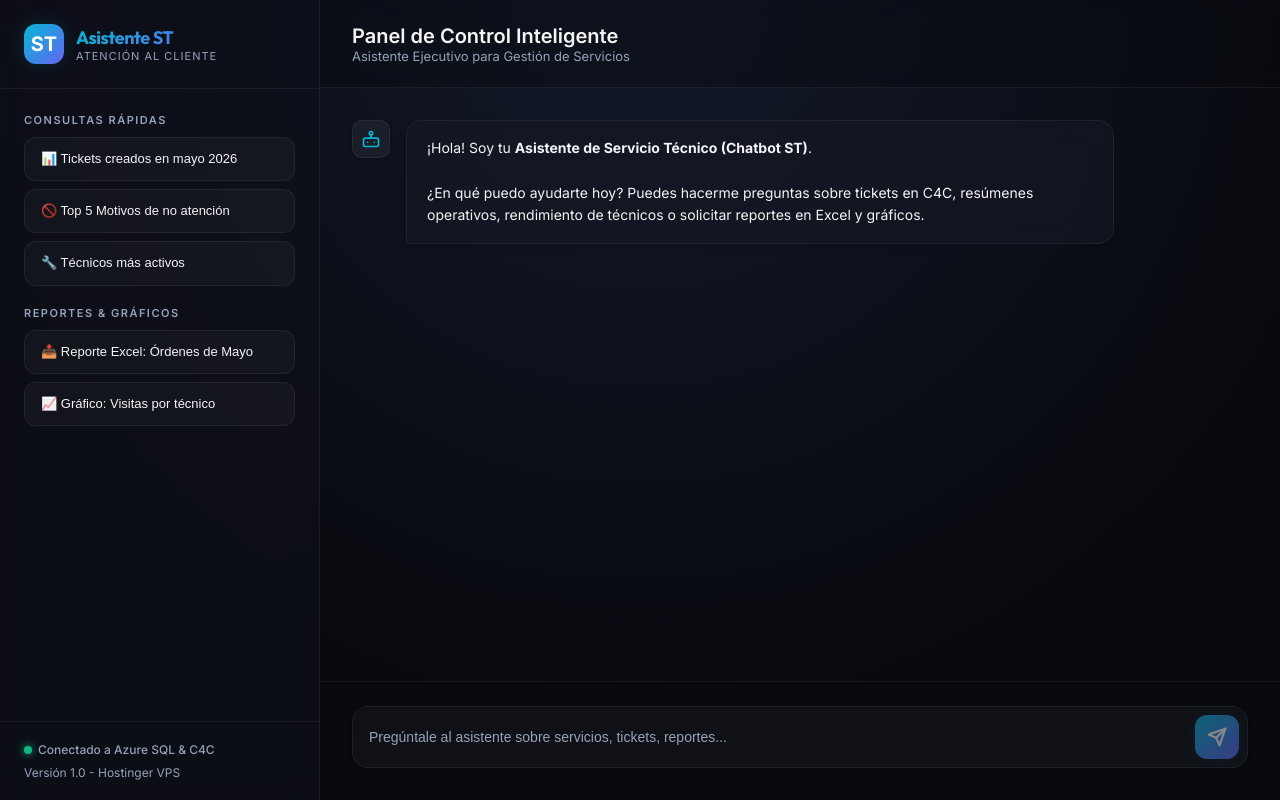
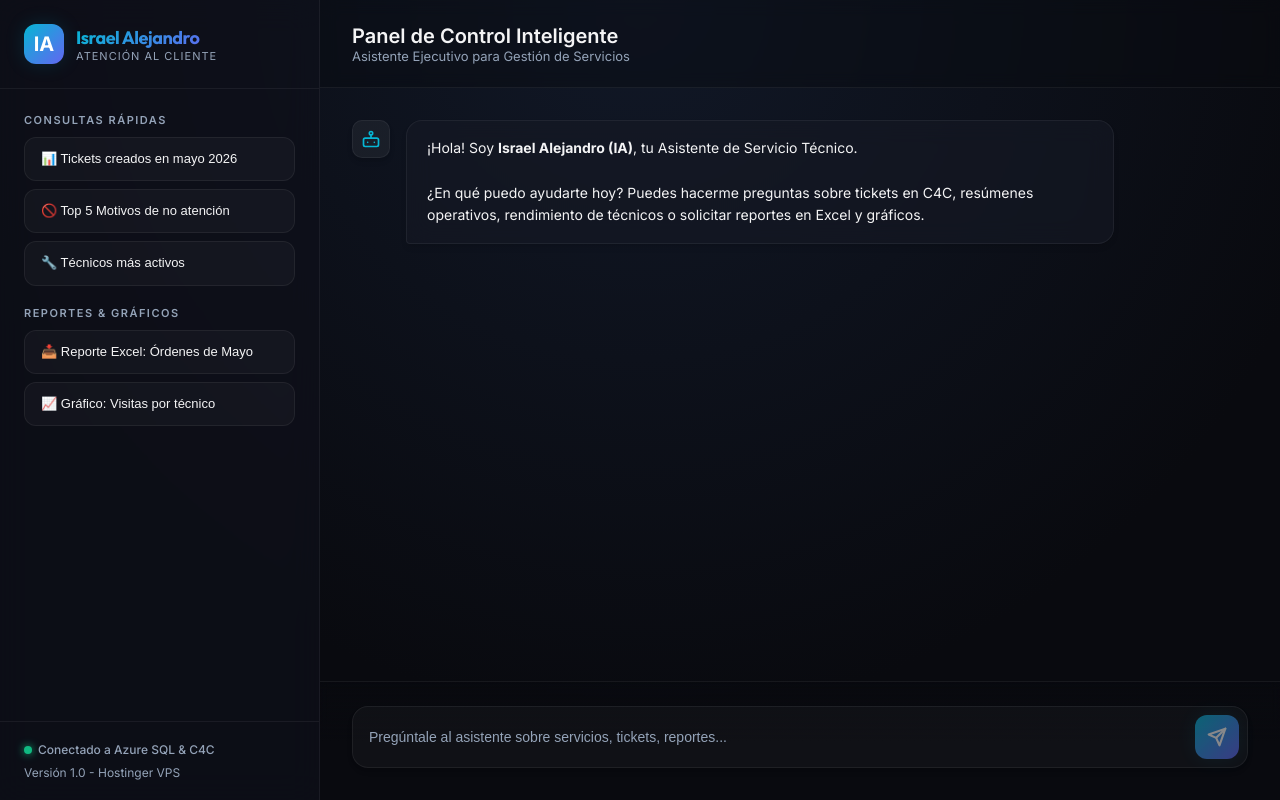
Before and after one commit to onunez2025/AsistenteST, a React app in the folder frontend/: page / in a window 1280 px wide. Built offline with nearby package versions, Linux system fonts and the light colour scheme; the HTML template or start-up script is replaced by a standard one.

Commit message:
feat: rename chatbot to Israel Alejandro (IA) in frontend and backend

```diff
--- a/frontend/src/App.jsx
+++ b/frontend/src/App.jsx
@@ -115,7 +115,7 @@ function App() {
   const [messages, setMessages] = useState([
     {
       role: 'assistant',
-      content: '¡Hola! Soy tu **Asistente de Servicio Técnico (Chatbot ST)**.\n\n¿En qué puedo ayudarte hoy? Puedes hacerme preguntas sobre tickets en C4C, resúmenes operativos, rendimiento de técnicos o solicitar reportes en Excel y gráficos.'
+      content: '¡Hola! Soy **Israel Alejandro (IA)**, tu Asistente de Servicio Técnico.\n\n¿En qué puedo ayudarte hoy? Puedes hacerme preguntas sobre tickets en C4C, resúmenes operativos, rendimiento de técnicos o solicitar reportes en Excel y gráficos.'
     }
   ]);
   const [inputText, setInputText] = useState('');
@@ -322,10 +322,10 @@ function App() {
       <div className={`sidebar ${isSidebarOpen ? 'open' : ''}`}>
         <div className="sidebar-header">
           <div className="logo-container">
-            <div className="logo-text">ST</div>
+            <div className="logo-text">IA</div>
           </div>
           <div className="brand-info">
-            <span className="brand-title">Asistente ST</span>
+            <span className="brand-title">Israel Alejandro</span>
             <span className="brand-subtitle">Atención al Cliente</span>
           </div>
           <button
```
Also changed, not shown: 1 other file (tests, documents, lock files or other folders).
